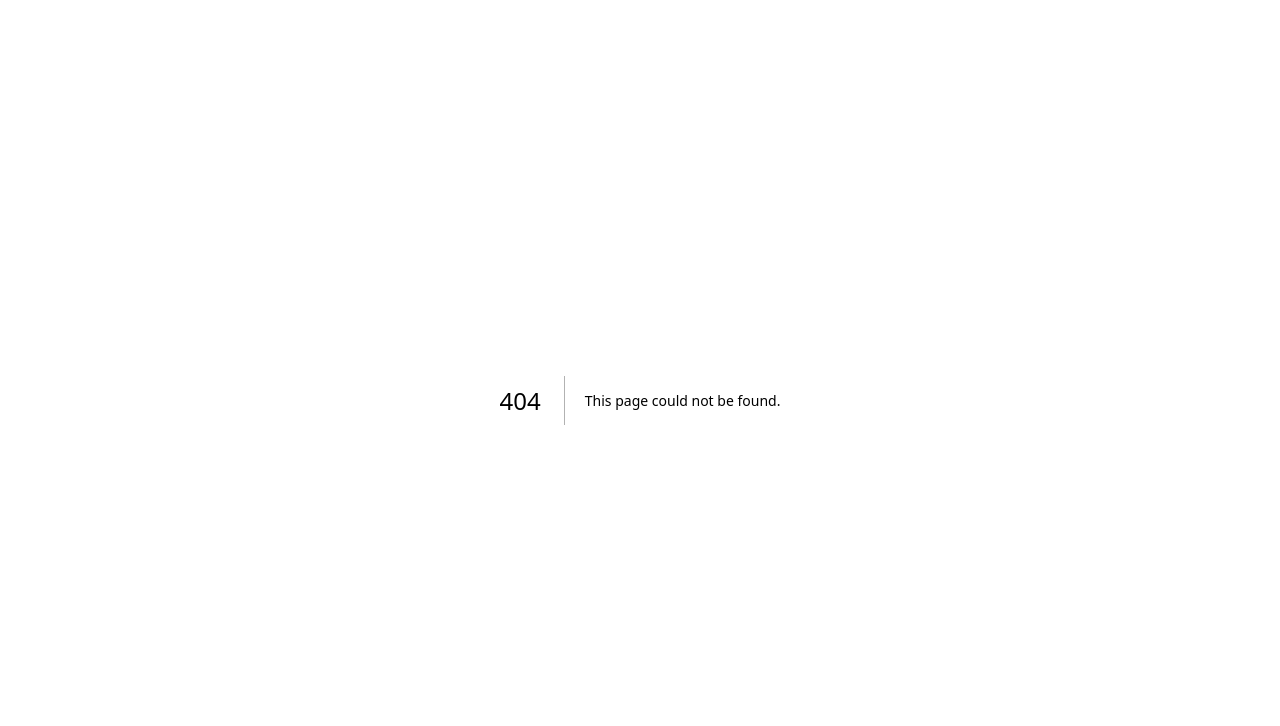
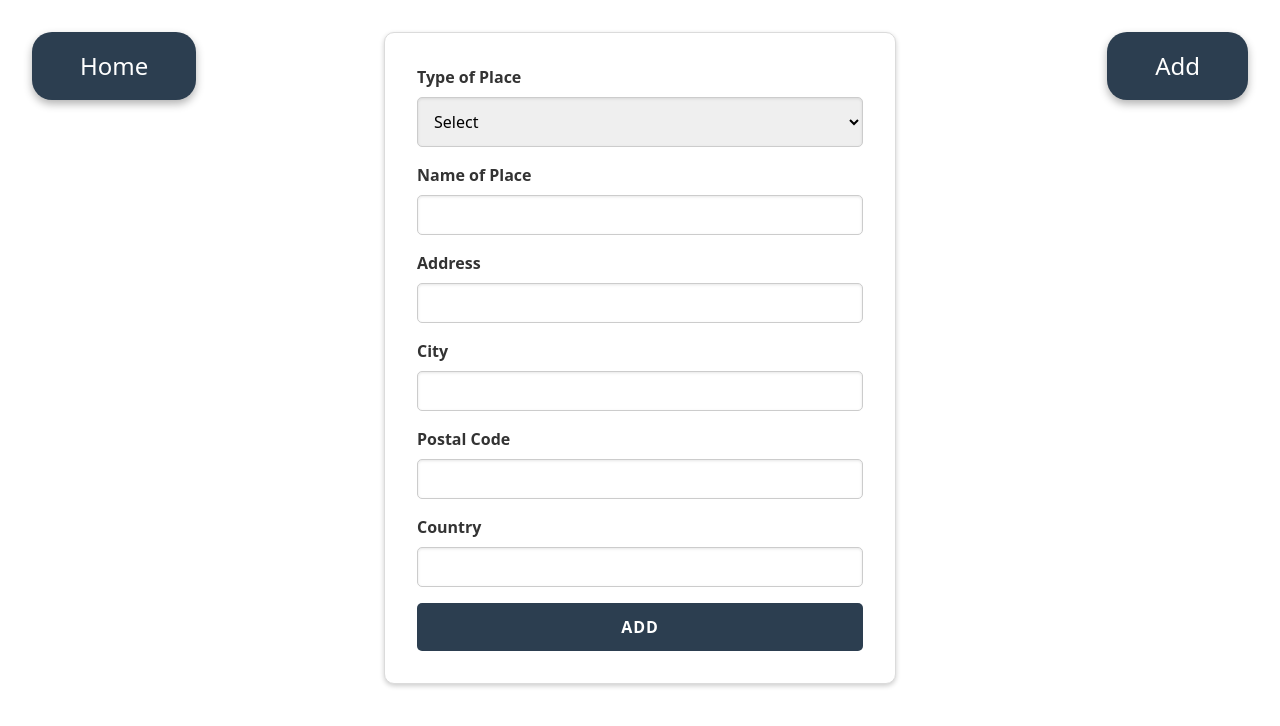
Before and after one commit to Waddenn/asi-2-25-c_next-places, a Next.js app: page /add in a window 1280 px wide. Before the commit this address had no page. Shown: the top 726 px of the page. Built offline with nearby package versions, Linux system fonts and the light colour scheme.

Commit message:
add page added

```diff
--- /dev/null
+++ b/src/pages/add/index.js
@@ -0,0 +1,54 @@
+import { useState } from "react";
+import { useRouter } from "next/router";
+import Layout from "@/components/Layout/Layout.js";
+import Form from "@/components/Form/Form.js";
+import styles from "@/components/Form/Form.module.css";
+
+export default function AddPlace() {
+  const router = useRouter();
+  const [formData, setFormData] = useState({
+    placeType: "",
+    placeName: "",
+    address: "",
+    city: "",
+    postalCode: "",
+    country: "",
+    cuisineType: "",
+    starRating: "",
+    averagePrice: "",
+  });
+
+  const handleInputChange = (e) => {
+    setFormData({
+      ...formData,
+      [e.target.name]: e.target.value,
+    });
+  };
+
+  const handleSubmit = async (e) => {
+    e.preventDefault();
+    const response = await fetch("/api/places", {
+      method: "POST",
+      headers: { "Content-Type": "application/json" },
+      body: JSON.stringify(formData),
+    });
+
+    if (response.ok) {
+      console.log("Success:", await response.json());
+      router.push("/");
+    } else {
+      console.error("Error:", await response.text());
+    }
+  };
+
+  return (
+    <Layout>
+      <form onSubmit={handleSubmit} className={styles.form}>
+        <Form formData={formData} handleInputChange={handleInputChange} />
+        <button type="submit" className={styles.button}>
+          Add
+        </button>
+      </form>
+    </Layout>
+  );
+}
```
